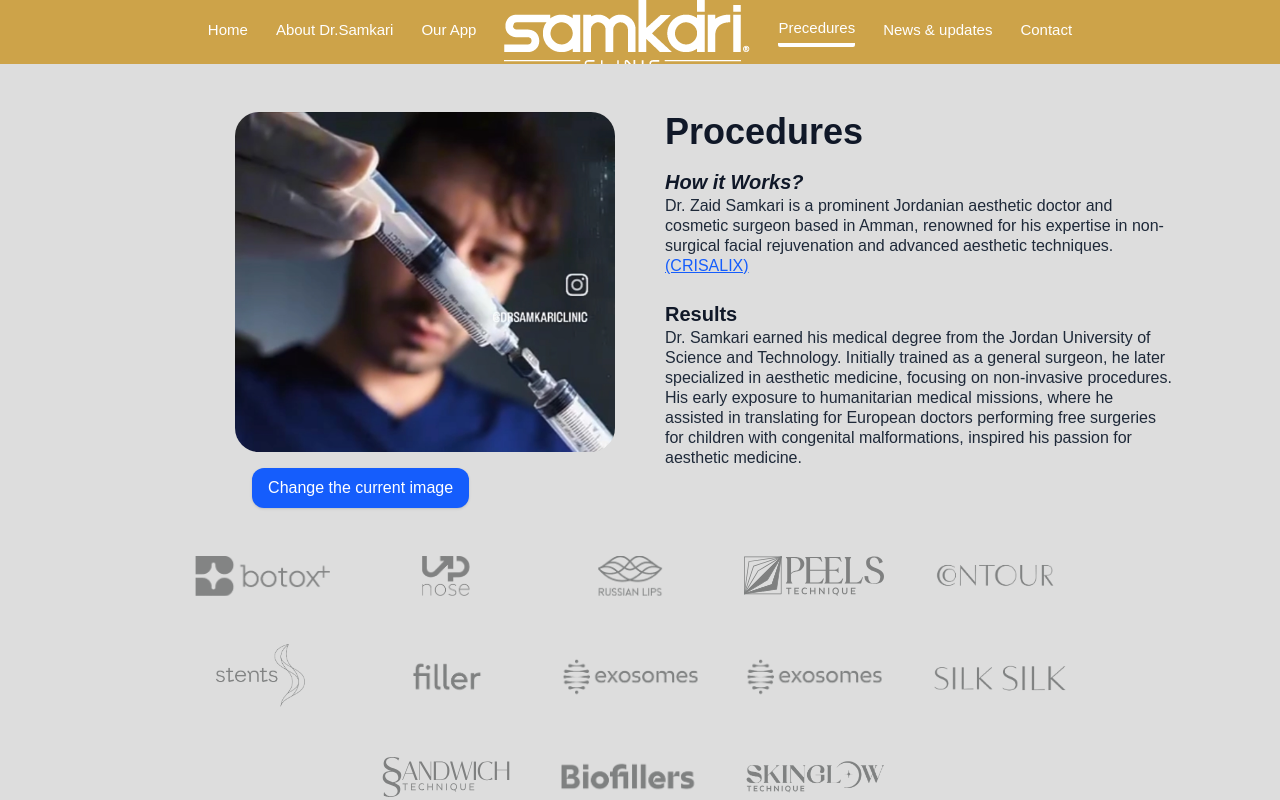
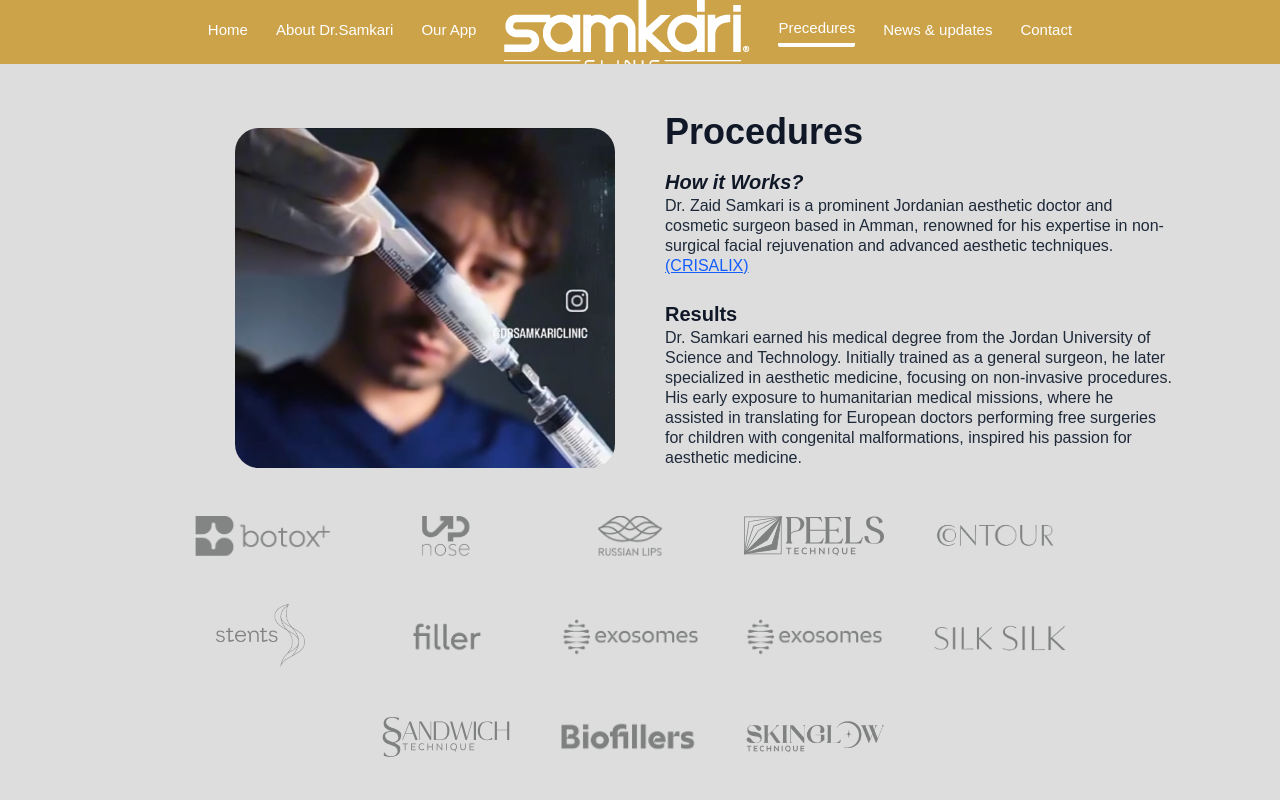
Before and after one commit to AhmedGawishAim/Dr-Samkari, a Next.js app: page /procedures in a window 1280 px wide. Shown: the top 800 px of the page. Built offline with nearby package versions, Linux system fonts and the light colour scheme.

Commit message:
remove button chnage img proced

```diff
--- a/src/app/(pages)/procedures/page.jsx
+++ b/src/app/(pages)/procedures/page.jsx
@@ -36,11 +36,6 @@ import ImgAfter6 from "@/public/assets/procedures/img-after6.jpg";
 
 
 export default function ProceduresSection() {
-    const [currentImg, setCurrentImg] = useState(ImgProced1);
-
-    const handleImageChange = () => {
-        setCurrentImg((prev) => (prev === ImgProced1 ? ImgProced2 : ImgProced1));
-    };
     // images for company supporter
     const supporterImages = [
         ImgSupporter1,
@@ -79,21 +74,13 @@ export default function ProceduresSection() {
                         className="flex flex-col lg:justify-end lg:items-end w-full h-full"
                     >
                         <Image
-                            src={currentImg}
+                            src={ImgProced1}
                             width={380}
                             height={340}
                             alt="Aesthetic procedure"
                             className="rounded-3xl object-cover object-top w-[380px] h-[340px]"
                             quality={100}
                         />
-                        <div className="w-full flex justify-center">
-                            <button
-                                onClick={handleImageChange}
-                                className="mt-4 px-4 py-2 bg-blue-600 text-white rounded-xl shadow hover:bg-blue-700 transition"
-                            >
-                                Change the current image
-                            </button>
-                        </div>
                     </motion.div>
 
                     {/* text section1 */}
```
